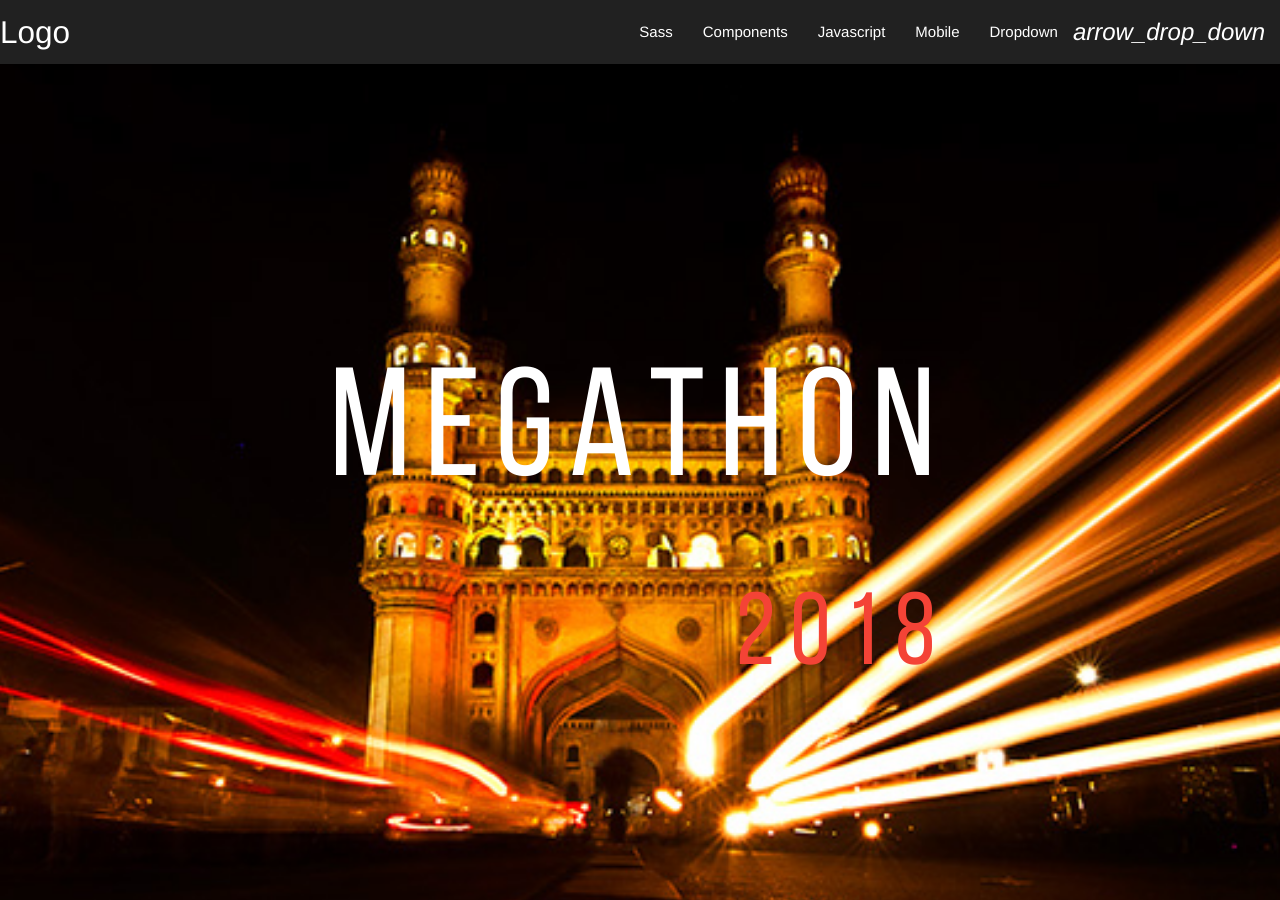
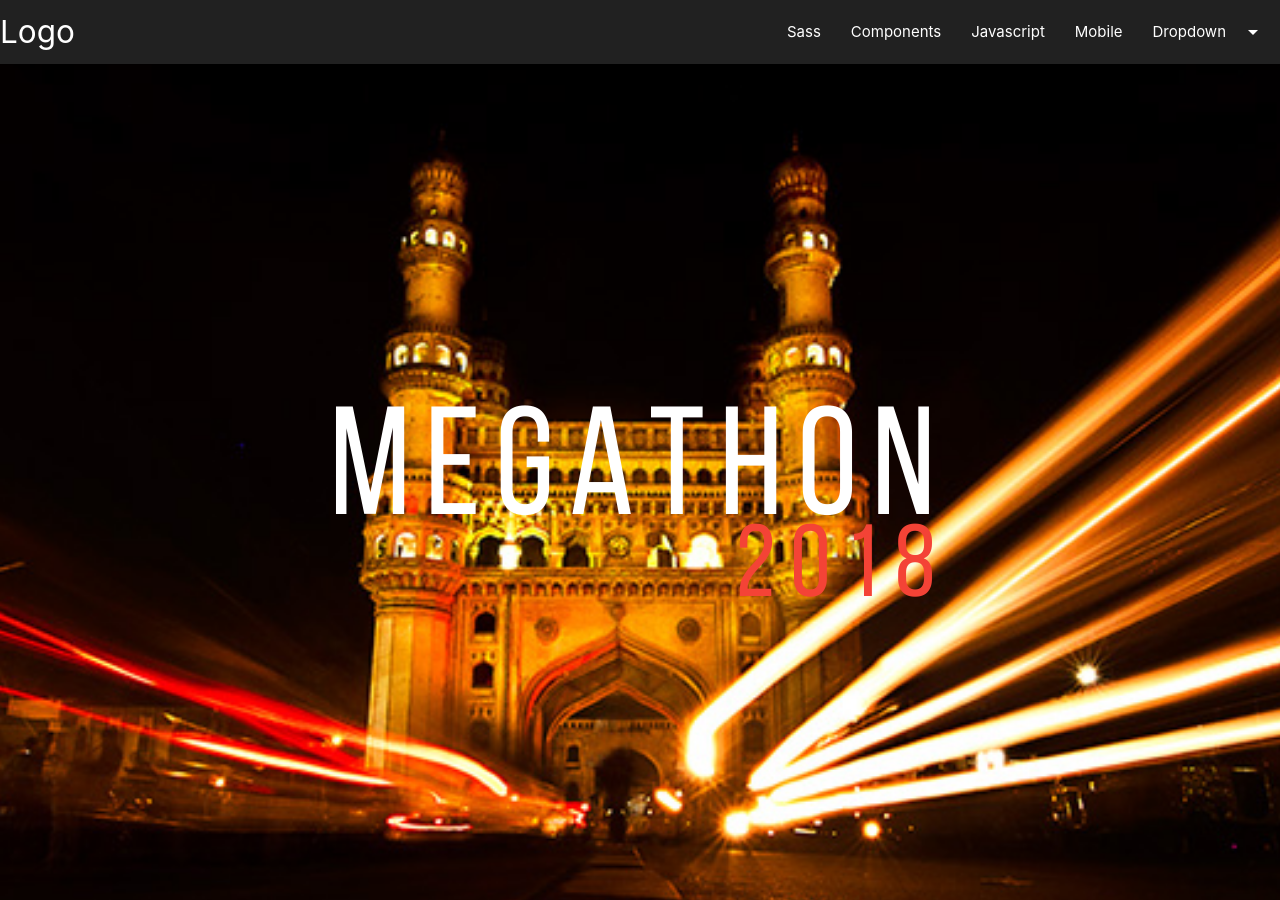
Before and after one commit to IIIT-ECell/megathon, a Jekyll site: the page built from index.md, in a window 1280 px wide and 900 px high. Built offline with Jekyll 4.4.1, drawn with Linux system fonts in a browser that asks for light colours; our own code applies the rules of GitHub Pages for plain Markdown files; some of the changed text lies outside the part shown.

Commit message:
Fuck time

```diff
--- a/_includes/footer.html
+++ b/_includes/footer.html
@@ -1,14 +1,13 @@
-<footer class="grey darken-4 white-text">
-  <div class="align-box">
-    <!-- There's probably a better way to achieve this effect  -->
-    <div class="align-box-h">
-      <!-- <h3 style="font-weight: 100;">Reach us at: </h3> -->
-      <h3><a href="" class=""><i class="fa fa-facebook"></i></a></h3>
-      <h3><a href="" class=""><i class="fa fa-twitter"></i></a></h3>
-      <h3><a href="" class=""><i class="fa fa-instagram"></i></a></h3>
+<footer class="page-footer grey darken-3">
+  <div class="container">
+    <div class="row">
     </div>
   </div>
 
-  <div class="row">
+  <div class="footer-copyright grey darken-4">
+    <div class="container">
+    © 2014 Copyright Text
+    <a class="grey-text text-lighten-4 right" href="#!">More Links</a>
+    </div>
   </div>
 </footer>
--- a/_includes/head.html
+++ b/_includes/head.html
@@ -6,6 +6,7 @@
 
 	<!-- MaterializeCSS being used -->
 	<link rel="stylesheet" href="https://cdnjs.cloudflare.com/ajax/libs/materialize/1.0.0-beta/css/materialize.min.css">
+	<link href="https://fonts.googleapis.com/icon?family=Material+Icons" rel="stylesheet">
 
 	<!-- To modify behaviour of materialize -->
 	<link rel="stylesheet" href="{{ "/assets/css/custom-materialize.css" | prepend: site.baseurl }}">
--- a/_includes/js.html
+++ b/_includes/js.html
@@ -7,4 +7,4 @@
 <script src="https://cdnjs.cloudflare.com/ajax/libs/materialize/1.0.0-beta/js/materialize.min.js"></script>
 
 <!-- Materialize initializers -->
-<script src="{{ "/assets/js/mat.js" | prepend: site.baseurl }}"></script> -->
+<script src="{{ "/assets/js/mat.js" | prepend: site.baseurl }}"></script>
--- a/_layouts/wrapper.html
+++ b/_layouts/wrapper.html
@@ -5,9 +5,9 @@
 
 <body>
   {% include header.html %}
-
-  {{ content }}
-
+  <main>
+    {{ content }}
+  </main>
   {% include footer.html %}
 
   {% include js.html %}
--- a/assets/css/custom-materialize.css
+++ b/assets/css/custom-materialize.css
@@ -13,17 +13,54 @@
 
 
 
-/* BEGIN MODIFY BOOTSTRAP CLASSES */
-/* ---font-stack--- */
-html {
-  font-family: "Helvetica Neue",Helvetica,Arial,sans-serif;
+
+
+
+
+
+/* begin landing cover */
+.landing {
+  height: 100vh;
+  width: 100%;
+
+  overflow: hidden;
+
+  /* centering and maxing out the image */
+  background-image: url("../images/back/charminar.jpg");
+  background-attachment: fixed;
+  background-position: center;
+  background-repeat: no-repeat;
+  background-size: cover;
+
+  color: white;
 }
 
-/* ---VISUAL CLASSES--- */
-.transparent {
-  background-color: transparent !important;
-  color: transparent !important;
+.landing .align-box h1 {
+  font-size: 12vw;
+  font-weight: lighter;
+  letter-spacing: 1rem;
 }
+
+.landing .align-box h2 {
+  font-size: 8vw;
+  letter-spacing: 1rem;
+}
+
+.landing .align-box h1, .landing .align-box h2 {
+  margin: 0;
+  line-height: 0.75;
+}
+/* end lanfing cover */
+
+
+
+
+
+
+
+
+
+
 
 
 
@@ -114,8 +151,8 @@
 }
 
 /* Custom line heights */
-.lh-65 {
-  line-height: 0.65;
+.lh-15 {
+  line-height: 0.15;
 }
 
 
@@ -130,43 +167,3 @@
 }
 
 /* END DEFINE GENERIC CLASSES */
-
-
-
-
-
-
-
-
-
-
-
-
-/* begin landing cover */
-.landing {
-  height: 100vh;
-  width: 100%;
-
-  overflow: hidden;
-
-  /* centering and maxing out the image */
-  background-image: url("../images/back/charminar.jpg");
-  background-attachment: fixed;
-  background-position: center;
-  background-repeat: no-repeat;
-  background-size: cover;
-
-  color: white;
-}
-
-.landing .align-box h1 {
-  font-size: 12vw;
-  font-weight: lighter;
-  letter-spacing: 1rem;
-}
-
-.landing .align-box h2 {
-  font-size: 8vw;
-  letter-spacing: 1rem;
-}
-/* end lanfing cover */
```
